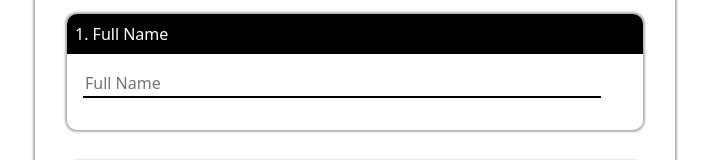
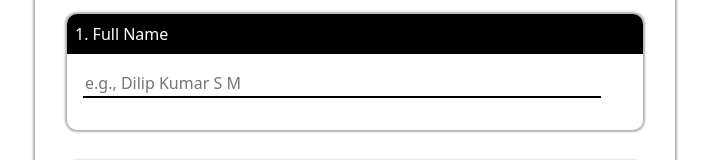
Before and after one commit to Hrithik450/forms, a React (Vite) app in the folder frontend/: page / in a window 1280 px wide. Shown: the part 130-290 px from the top of the page, without its empty margins (285-994 px from the left). Built offline with nearby package versions, Linux system fonts and the light colour scheme.

Commit message:
twentysecondcommit

```diff
--- a/frontend/src/components/DataArray.jsx
+++ b/frontend/src/components/DataArray.jsx
@@ -3,7 +3,7 @@ export const FormFields = [
     name: "FullName",
     label: "1. Full Name",
     type: "text",
-    placeholder: "Full Name",
+    placeholder: "e.g., Dilip Kumar S M",
     required: true,
   },
   {
```
